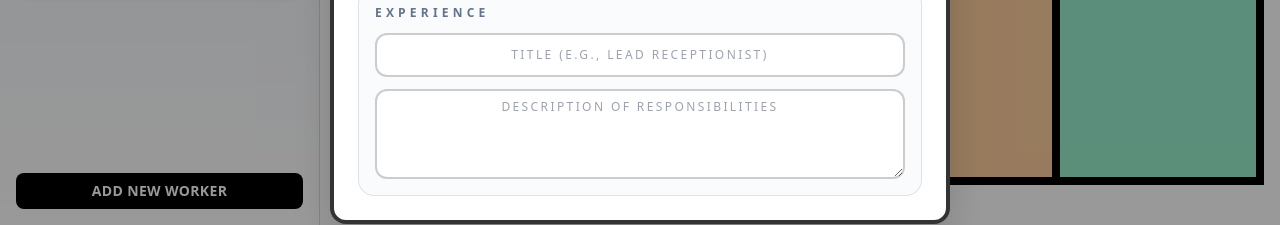
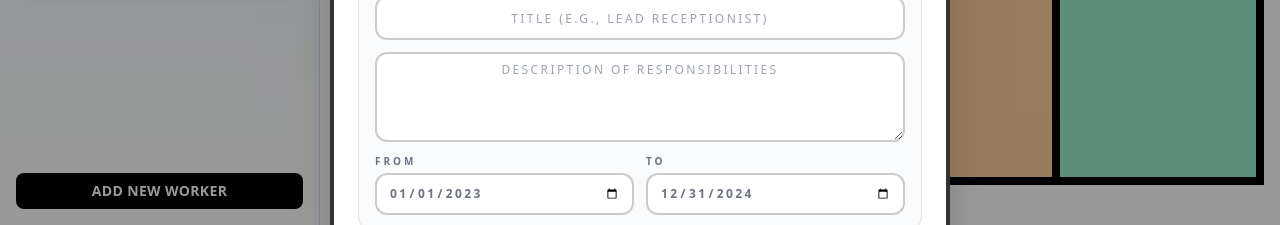
Before and after one commit to ilyas-doughmi/WorkSphere, a plain HTML site: page index.html in a window 1280 px wide. Shown: the part 575-800 px from the top of the page. Drawn offline with nearby package versions, Linux system fonts and the light colour scheme.

Commit message:
feat: add experience date inputs

```diff
--- a/index.html
+++ b/index.html
@@ -55,6 +55,18 @@
                     <textarea
                         class="min-h-[90px] rounded-xl border-2 border-black/20 px-4 py-2 text-xs uppercase tracking-[0.2em] placeholder:text-center"
                         placeholder="Description of responsibilities"></textarea>
+                    <div class="grid grid-cols-2 gap-3">
+                        <label class="flex flex-col gap-1 text-[10px] font-semibold uppercase tracking-[0.3em] text-gray-500">
+                            From
+                            <input type="date" value="2023-01-01"
+                                class="h-[42px] rounded-xl border-2 border-black/20 px-3 text-xs uppercase tracking-[0.2em]">
+                        </label>
+                        <label class="flex flex-col gap-1 text-[10px] font-semibold uppercase tracking-[0.3em] text-gray-500">
+                            To
+                            <input type="date" value="2024-12-31"
+                                class="h-[42px] rounded-xl border-2 border-black/20 px-3 text-xs uppercase tracking-[0.2em]">
+                        </label>
+                    </div>
                 </div>
             </div>
         </div>
```
